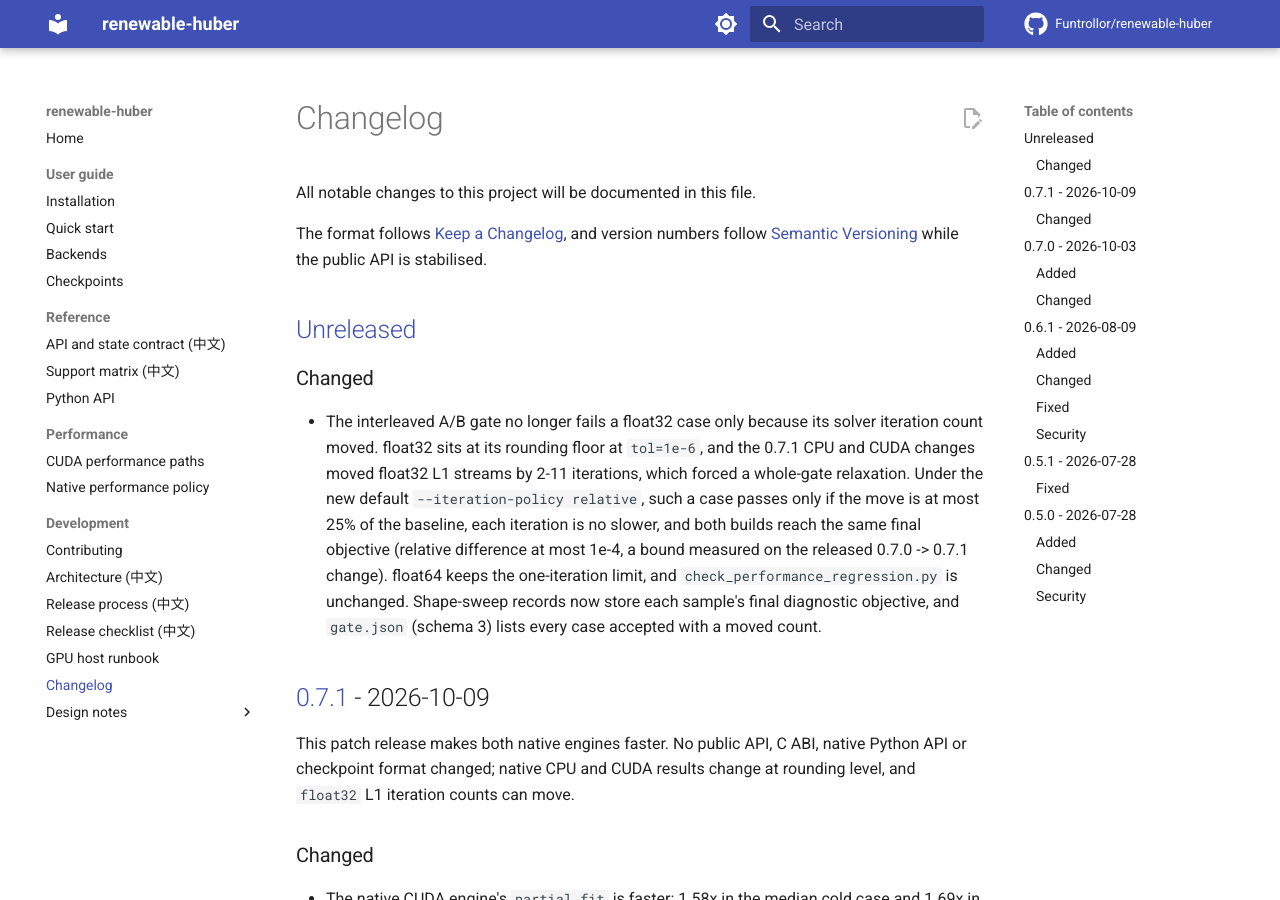
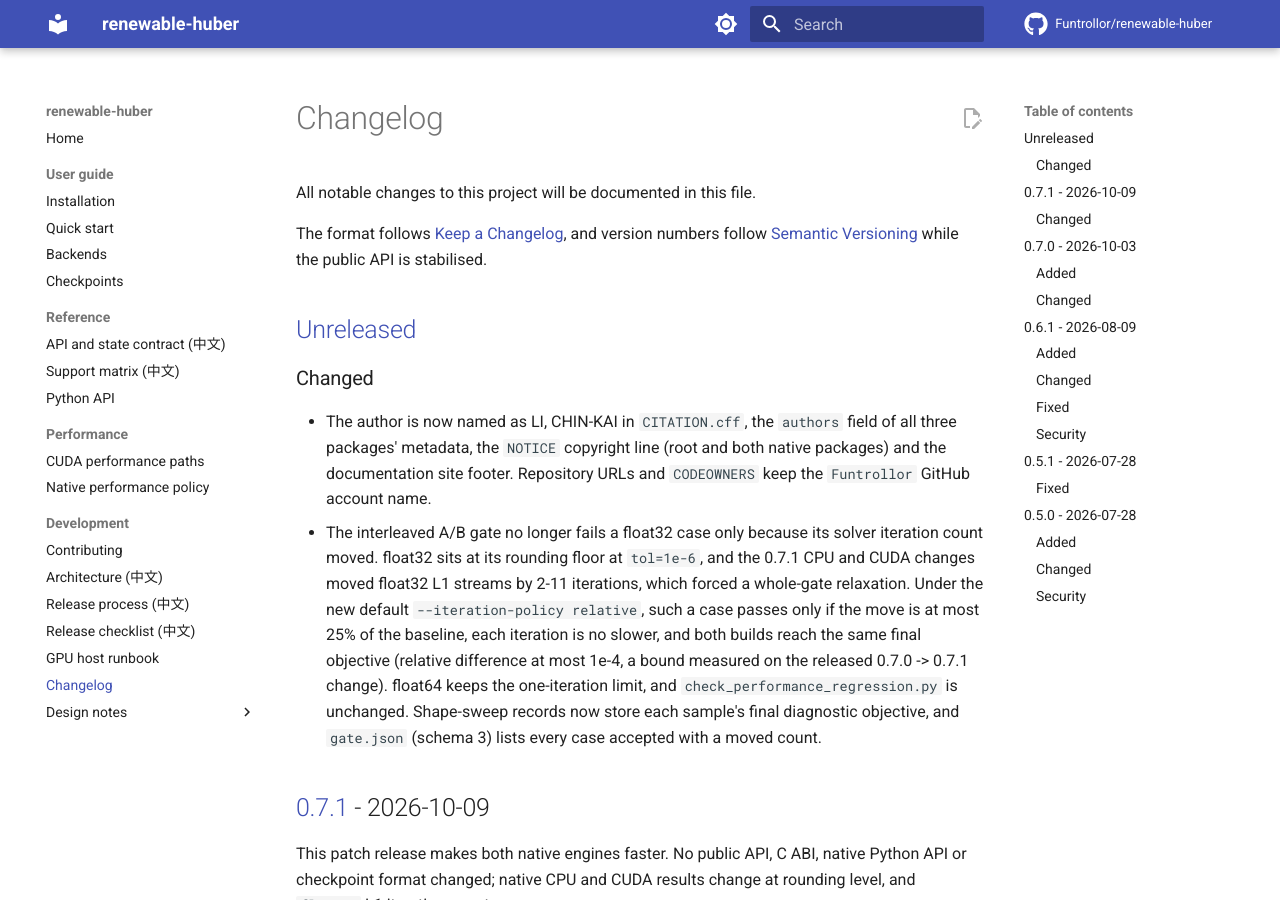
Before and after one commit to Funtrollor/renewable-huber, an MkDocs documentation site: the page built from docs/development/changelog.md, in a window 1280 px wide and 900 px high. Built offline with MkDocs 1.6.1 and Material for MkDocs 9.7.7, drawn with Linux system fonts in a browser that asks for light colours; comment, search, counter and statistics services are not loaded; some of the changed text lies outside the part shown.

Commit message:
docs: name the author as LI, CHIN-KAI
CITATION.cff, the authors field of the base and both native packages,
the NOTICE copyright line (root and both native copies, kept identical)
and the MkDocs footer now name LI, CHIN-KAI. Repository URLs and
CODEOWNERS keep the Funtrollor GitHub account name, which is an account
handle rather than an author credit.

Co-Authored-By: Claude Opus 5.5 <noreply@anthropic.com>
Claude-Session: https://claude.ai/code/session_018HG2m4ZLa4BJC9RpKzcxvV

```diff
--- a/CHANGELOG.md
+++ b/CHANGELOG.md
@@ -10,6 +10,10 @@ stabilised.
 
 ### Changed
 
+- The author is now named as LI, CHIN-KAI in `CITATION.cff`, the `authors`
+  field of all three packages' metadata, the `NOTICE` copyright line (root and
+  both native packages) and the documentation site footer. Repository URLs
+  and `CODEOWNERS` keep the `Funtrollor` GitHub account name.
 - The interleaved A/B gate no longer fails a float32 case only because its
   solver iteration count moved. float32 sits at its rounding floor at
   `tol=1e-6`, and the 0.7.1 CPU and CUDA changes moved float32 L1 streams by
--- a/mkdocs.yml
+++ b/mkdocs.yml
@@ -12,7 +12,7 @@ site_url: https://funtrollor.github.io/renewable-huber/
 repo_url: https://github.com/Funtrollor/renewable-huber
 repo_name: Funtrollor/renewable-huber
 edit_uri: edit/main/docs/
-copyright: Copyright &copy; Renewable Huber contributors. Code licensed under Apache-2.0.
+copyright: Copyright &copy; LI, CHIN-KAI. Code licensed under Apache-2.0.
 
 # Links that leave docs/ (the benchmark baselines, AGENTS.md, LICENSE, NOTICE)
 # are written as absolute GitHub URLs in the Markdown itself instead of being
--- a/pyproject.toml
+++ b/pyproject.toml
@@ -10,7 +10,7 @@ readme = "README.md"
 requires-python = ">=3.10,<3.14"
 license = "Apache-2.0"
 license-files = ["LICENSE", "NOTICE"]
-authors = [{ name = "Renewable Huber contributors" }]
+authors = [{ name = "LI, CHIN-KAI" }]
 keywords = ["robust-regression", "streaming-data", "huber", "online-learning"]
 classifiers = [
   "Development Status :: 2 - Pre-Alpha",
```
Also changed, not shown: 6 other files.
